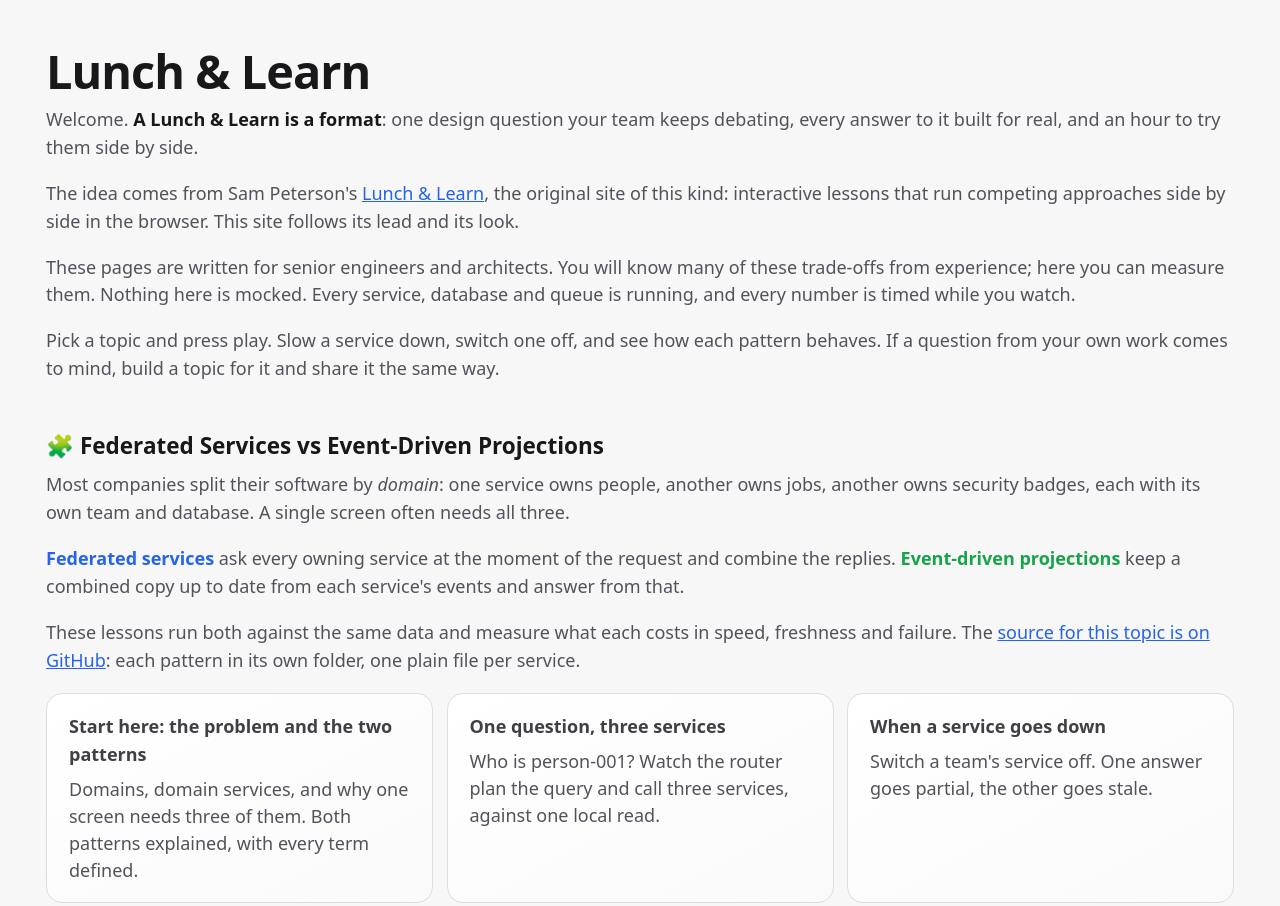
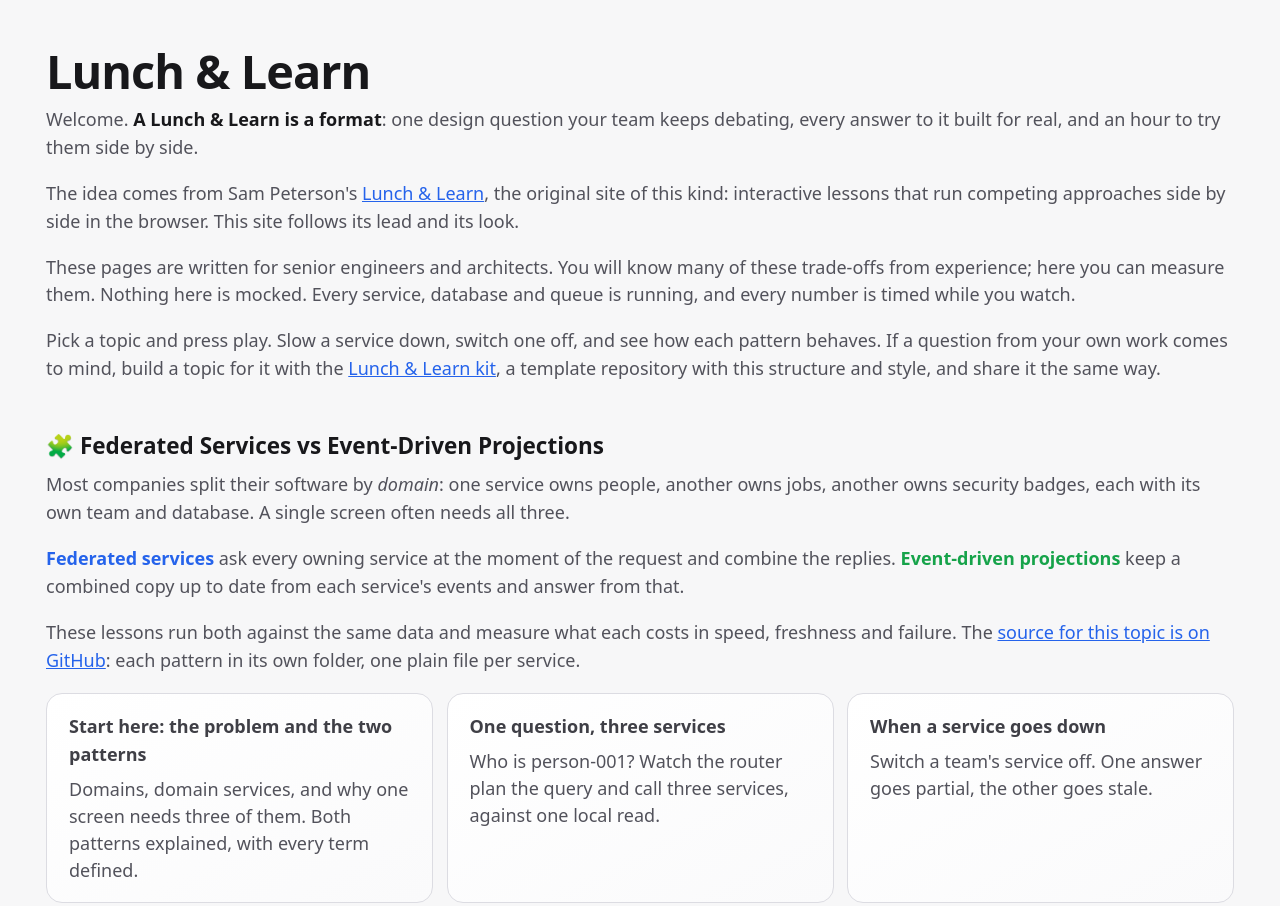
Before and after one commit to greg-m-k/apollo-lnl, a website: page site/web/public/index.html in a window 1280 px wide. Shown: the top 906 px of the page. Drawn offline with Linux system fonts and the light colour scheme.

Commit message:
Link the Lunch & Learn kit from the home introduction
Why: the introduction invites readers to build a topic of their own; the template repository is how they start.

What: the last paragraph of the home header links github.com/greg-m-k/lnl-template as the Lunch & Learn kit.

Proof: home test asserts the link; it failed first, passes now; UI suite 23/23 locally.

Co-Authored-By: Claude Opus 5.5 <noreply@anthropic.com>
Claude-Session: https://claude.ai/code/session_01RY239jkW1dbFT5yidhWJ5D

```diff
--- a/site/web/public/index.html
+++ b/site/web/public/index.html
@@ -21,7 +21,9 @@
       experience; here you can measure them. Nothing here is mocked. Every service, database and queue is running, and every
       number is timed while you watch.</p>
     <p class="lead">Pick a topic and press play. Slow a service down, switch one off, and see how each pattern behaves. If a
-      question from your own work comes to mind, build a topic for it and share it the same way.</p>
+      question from your own work comes to mind, build a topic for it with the
+      <a href="https://github.com/greg-m-k/lnl-template">Lunch &amp; Learn kit</a>, a template repository with this structure and
+      style, and share it the same way.</p>
   </header>
 
   <section class="topic" aria-labelledby="topic-0">
```
Also changed, not shown: test/ui.mjs (+1 -0 lines).
